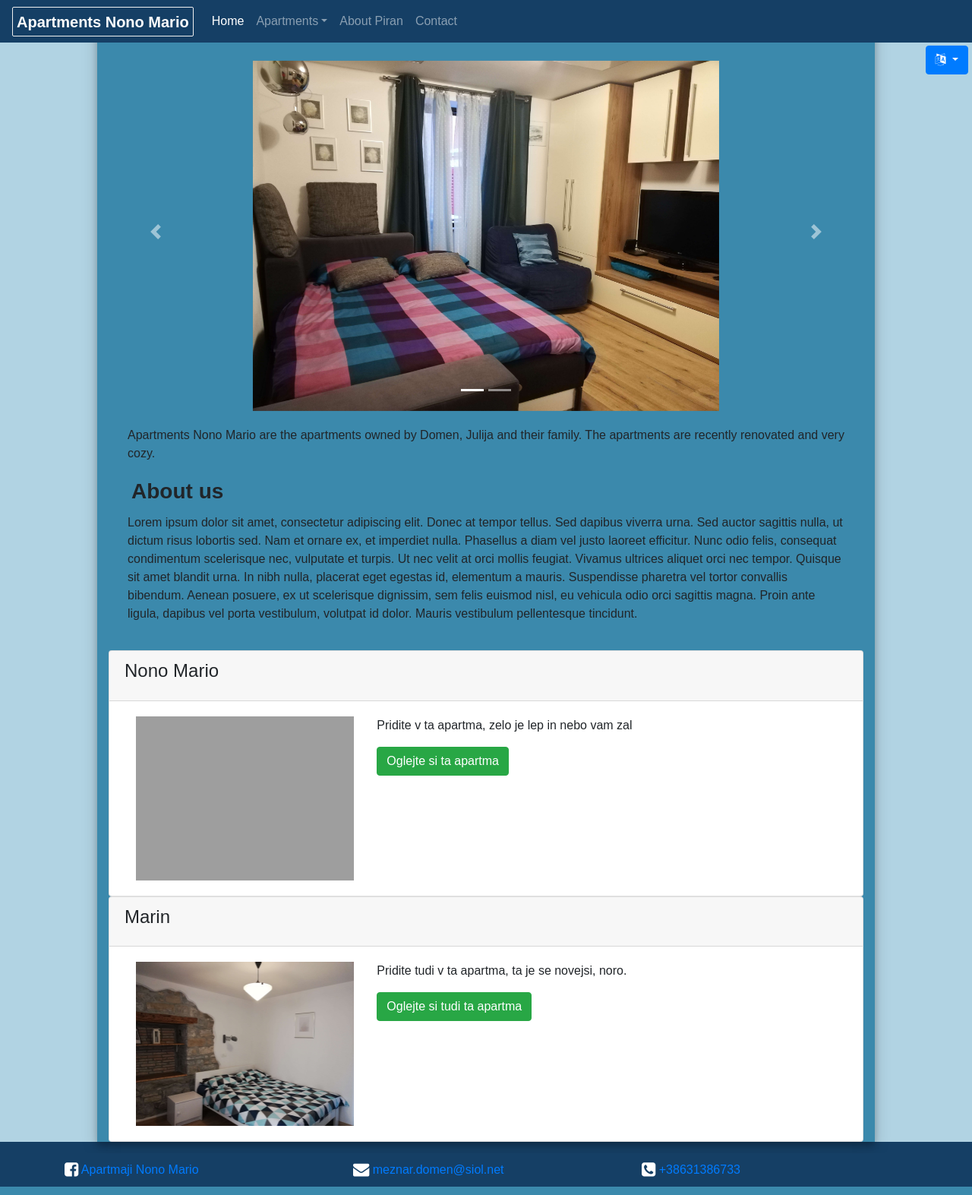
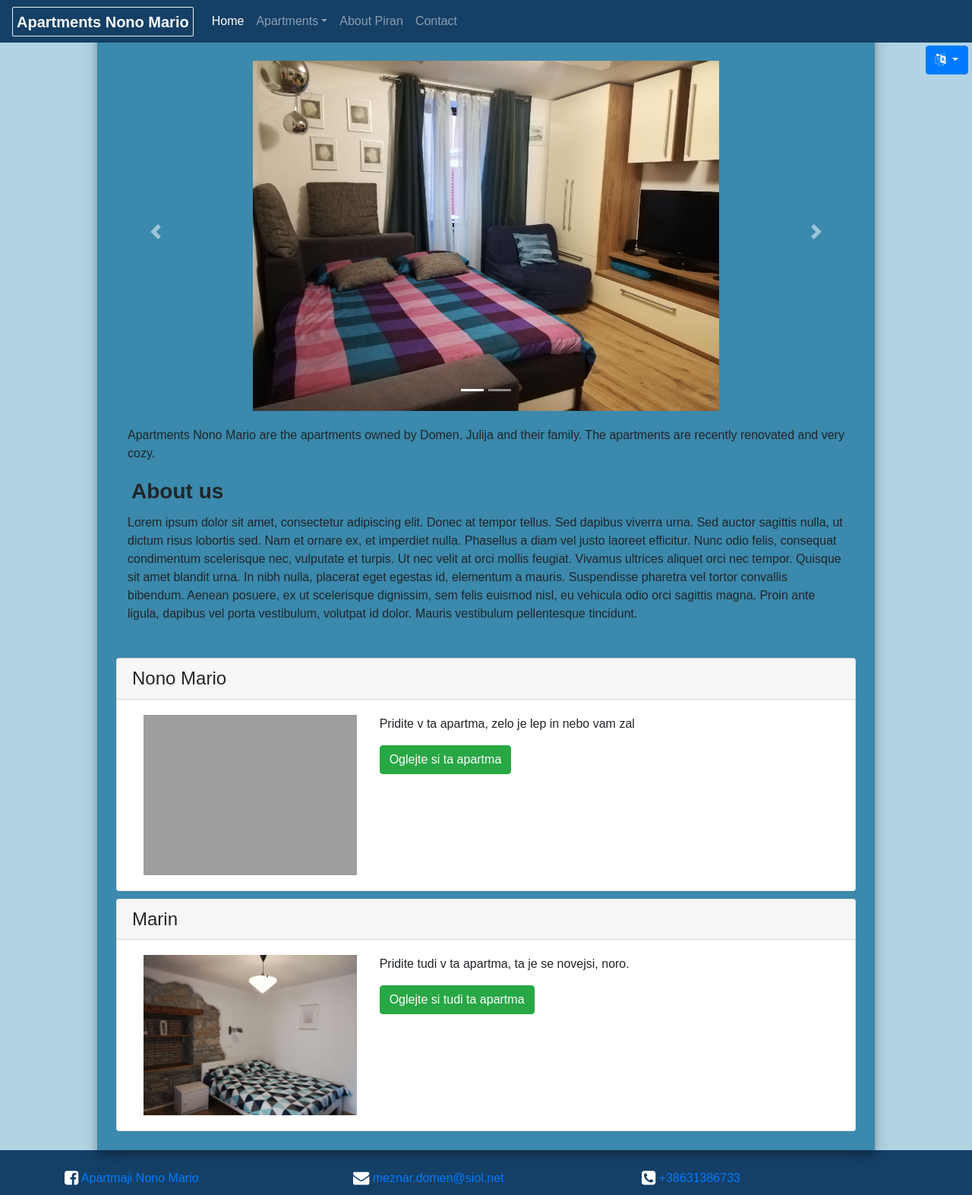
Before and after one commit to smeznar/NonoMario.github.io, a PHP site: page / in a window 1280 px wide. Shown: the whole page at 76% size. Run offline with PHP 8.4, Linux system fonts and the light colour scheme; some libraries are stand-ins or nearby versions; grey boxes are pictures that could not be loaded.

Commit message:
gave paddings and margins to a few things to make it look better

```diff
--- a/res/styles/style.css
+++ b/res/styles/style.css
@@ -31,9 +31,18 @@ nav {
     background-color: #3b89ac;
 	/*#427085 */
     padding-top: 55px;
+    padding-bottom: 15px;
     box-shadow: 0 4px 8px 0 rgba(0, 0, 0, 0.2), 0 6px 20px 0 rgba(0, 0, 0, 0.19);
 	/*color:#03244b; */
-	margin:15px auto;
+    margin:15px auto;
+}
+
+.card{
+    margin: 10px;
+}
+
+.card > .card-header > h4 {
+    margin: 0;
 }
 
 /* Short Description */
```
